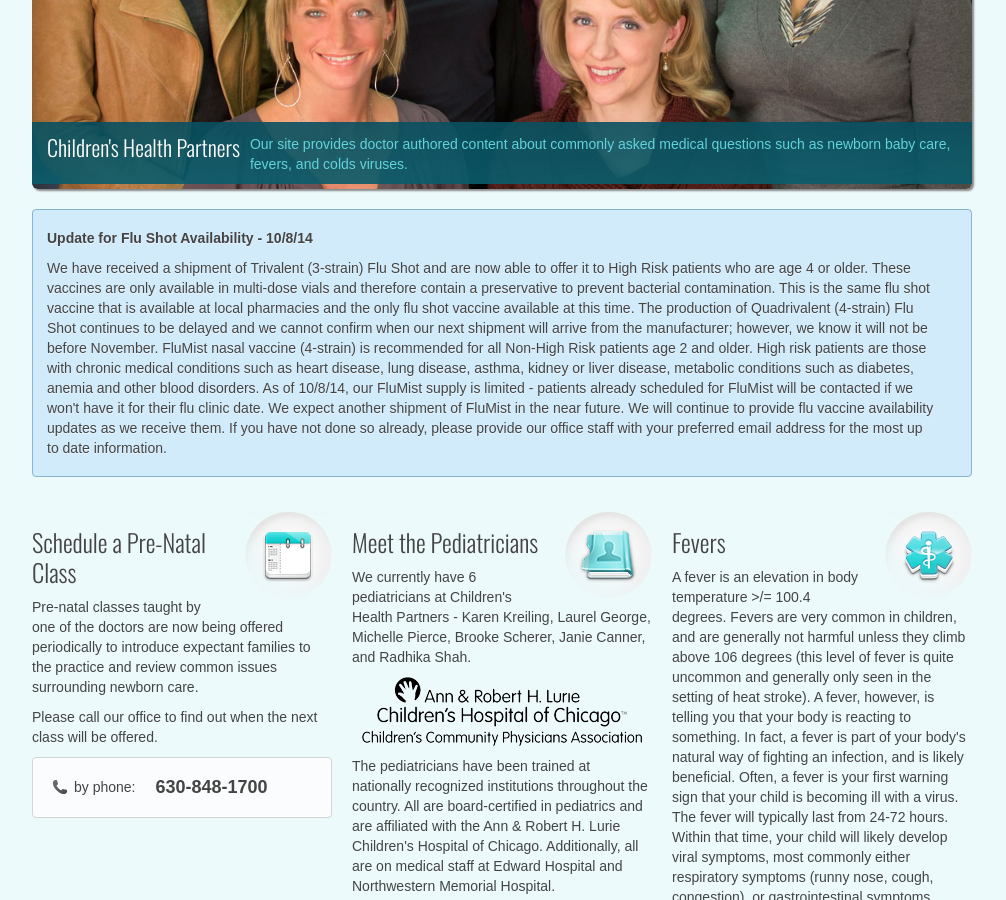
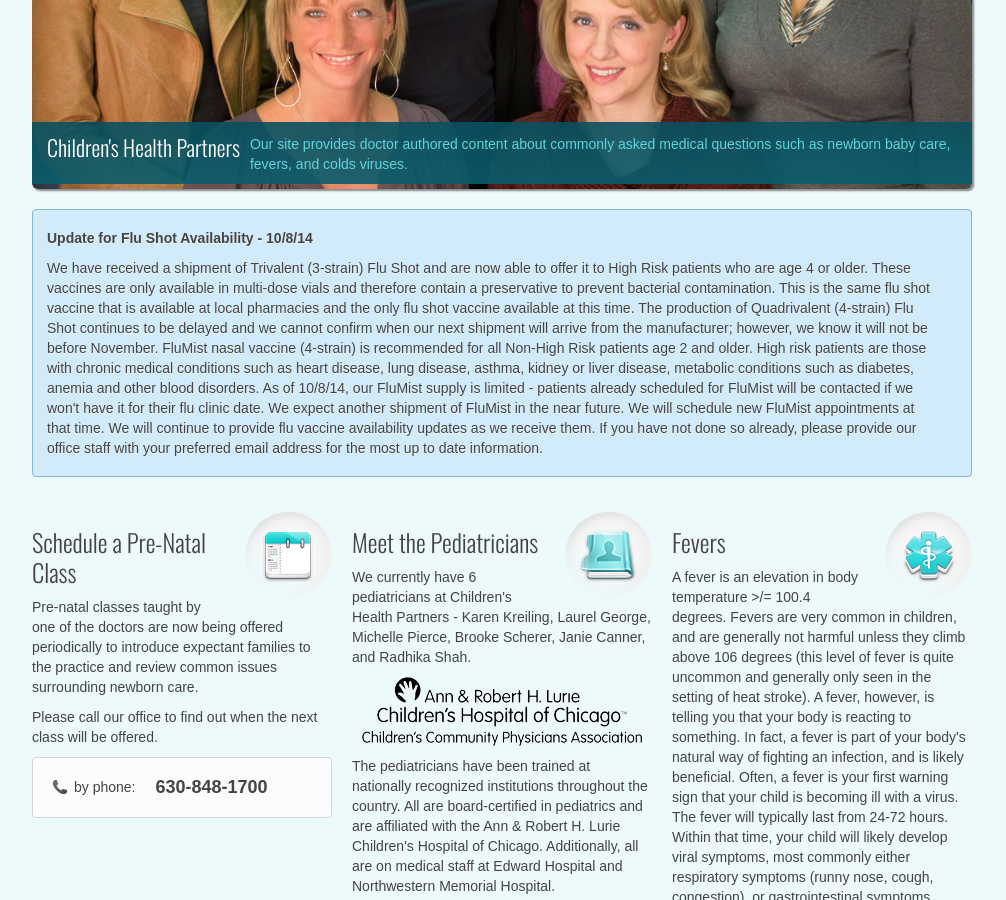
Before and after one commit to chpweb/web, a Jekyll site: the page built from index.html, in a window 1280 px wide and 900 px high, scrolled down 444 px. Shown: the whole window, without its empty margins (138-1144 px from the left). Built offline with Jekyll 4.4.1, drawn with Linux system fonts in a browser that asks for light colours; some web fonts are replaced; comment, search, counter and statistics services are not loaded.

Commit message:
Update index.html

```diff
--- a/index.html
+++ b/index.html
@@ -30,7 +30,7 @@
 	<section>
 		<div class="home-info">
 			<h5>Update for Flu Shot Availability - 10/8/14</h5>
-			<p>We have received a shipment of Trivalent (3-strain) Flu Shot and are now able to offer it to High Risk patients who are age 4 or older.  These vaccines are only available in multi-dose vials and therefore contain a preservative to prevent bacterial contamination.  This is the same flu shot vaccine that is available at local pharmacies and the only flu shot vaccine available at this time.  The production of Quadrivalent (4-strain) Flu Shot continues to be delayed and we cannot confirm when our next shipment will arrive from the manufacturer; however, we know it will not be before November.  FluMist nasal vaccine (4-strain) is recommended for all Non-High Risk patients age 2 and older.  High risk patients are those with chronic medical conditions such as heart disease, lung disease, asthma, kidney or liver disease, metabolic conditions such as diabetes, anemia and other blood disorders.  As of 10/8/14, our FluMist supply is limited - patients already scheduled for FluMist will be contacted if we won't have it for their flu clinic date.  We expect another shipment of FluMist in the near future.  We will continue to provide flu vaccine availability updates as we receive them.  If you have not done so already, please provide our office staff with your preferred email address for the most up to date information.</p>
+			<p>We have received a shipment of Trivalent (3-strain) Flu Shot and are now able to offer it to High Risk patients who are age 4 or older.  These vaccines are only available in multi-dose vials and therefore contain a preservative to prevent bacterial contamination.  This is the same flu shot vaccine that is available at local pharmacies and the only flu shot vaccine available at this time.  The production of Quadrivalent (4-strain) Flu Shot continues to be delayed and we cannot confirm when our next shipment will arrive from the manufacturer; however, we know it will not be before November.  FluMist nasal vaccine (4-strain) is recommended for all Non-High Risk patients age 2 and older.  High risk patients are those with chronic medical conditions such as heart disease, lung disease, asthma, kidney or liver disease, metabolic conditions such as diabetes, anemia and other blood disorders.  As of 10/8/14, our FluMist supply is limited - patients already scheduled for FluMist will be contacted if we won't have it for their flu clinic date.  We expect another shipment of FluMist in the near future.  We will schedule new FluMist appointments at that time.  We will continue to provide flu vaccine availability updates as we receive them.  If you have not done so already, please provide our office staff with your preferred email address for the most up to date information.</p>
           		<!--<p><a class="btn btn-medium btn-primary" href="/flu-vaccine-dates">Read More <i class="icon-arrow-right"></i></a></p>-->
 		</div>
 
```
